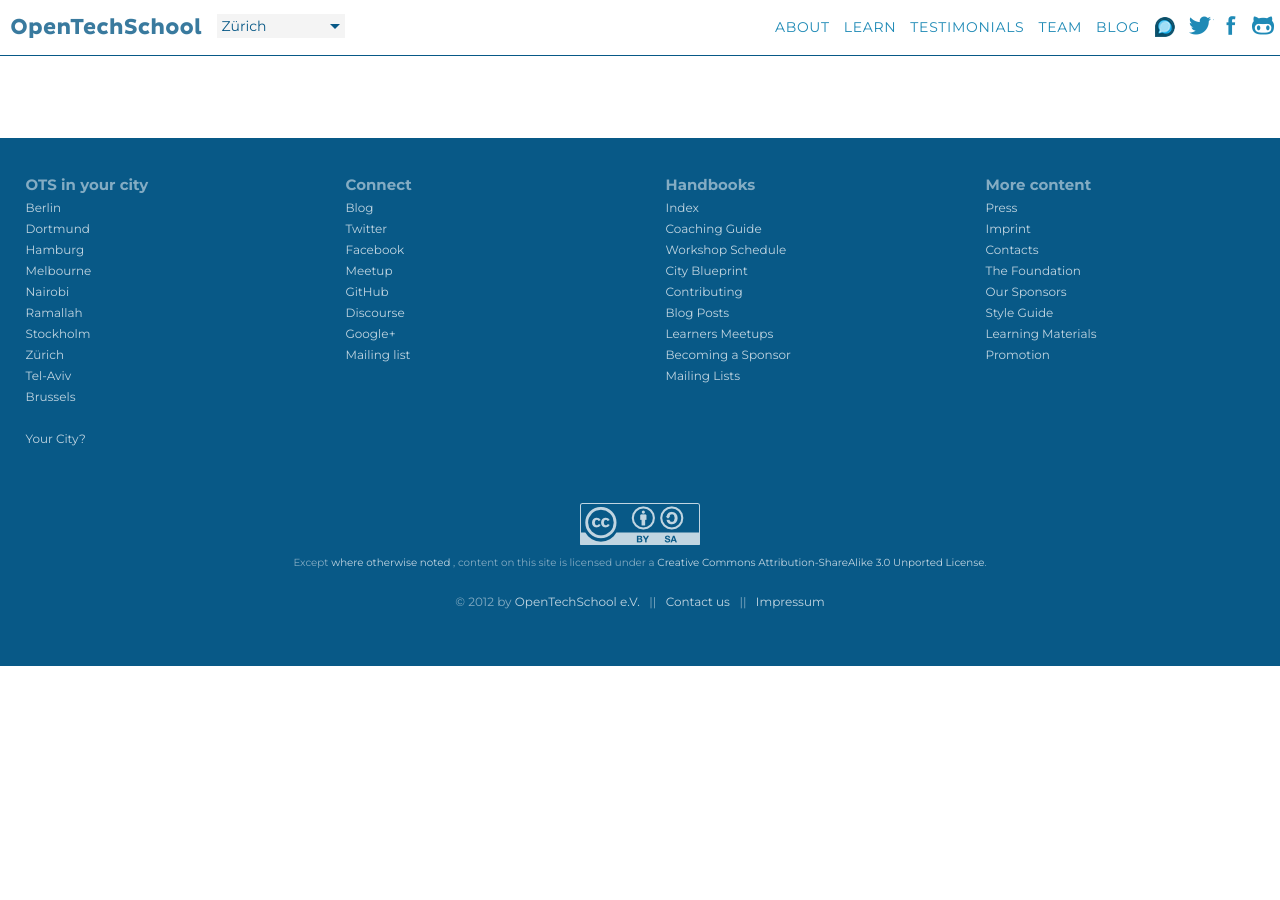
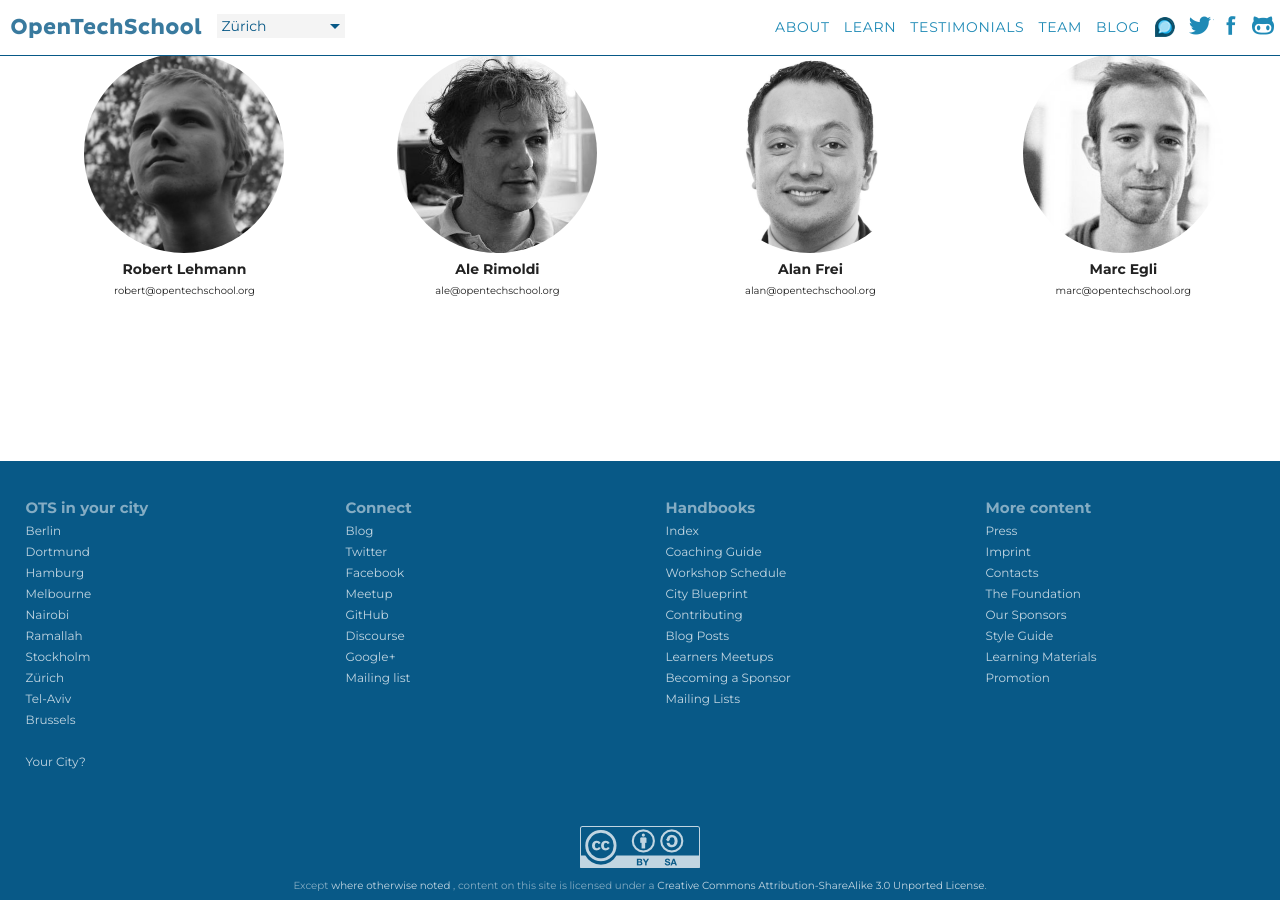
Before and after one commit to OpenTechSchool/www.opentechschool.org, a Jekyll site: the page built from zurich/index.html, in a window 1280 px wide and 900 px high, scrolled down 958 px. Built offline with Jekyll 4.4.1, drawn with Linux system fonts in a browser that asks for light colours; nearby versions of some CDN libraries; before the commit the page ends 1624 px from its top, so only the background shows below that; part of the change alters nothing that is shown.

```diff
--- a/_config.yml
+++ b/_config.yml
@@ -84,7 +84,7 @@ members:
     - name: Timothy
       email: timothy@opentechschool.org
       img: timothy.jpg
-  Zurich:
+  Zürich:
     - name: Robert Lehmann
       email: robert@opentechschool.org
       img: robert.jpg
```
